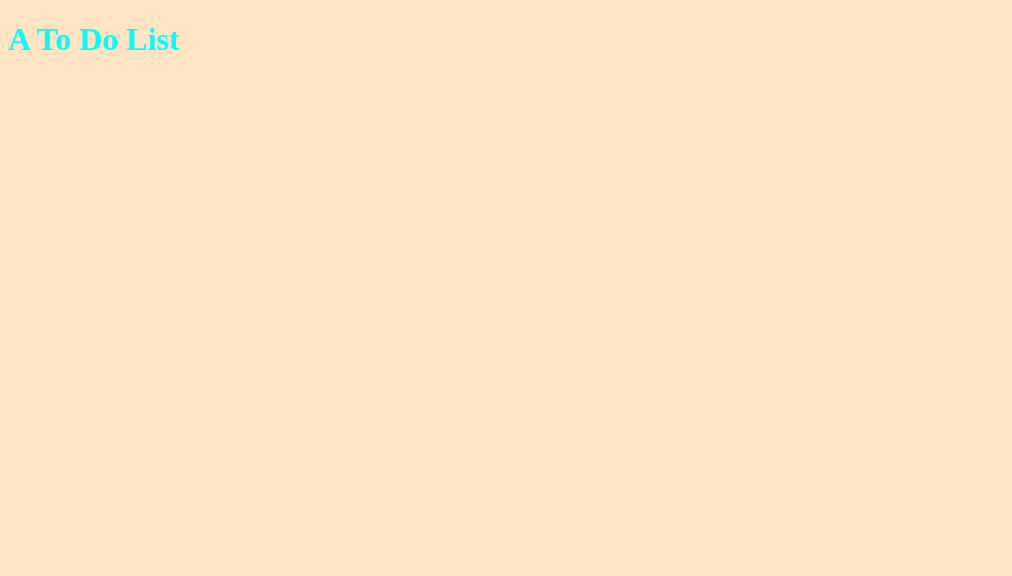
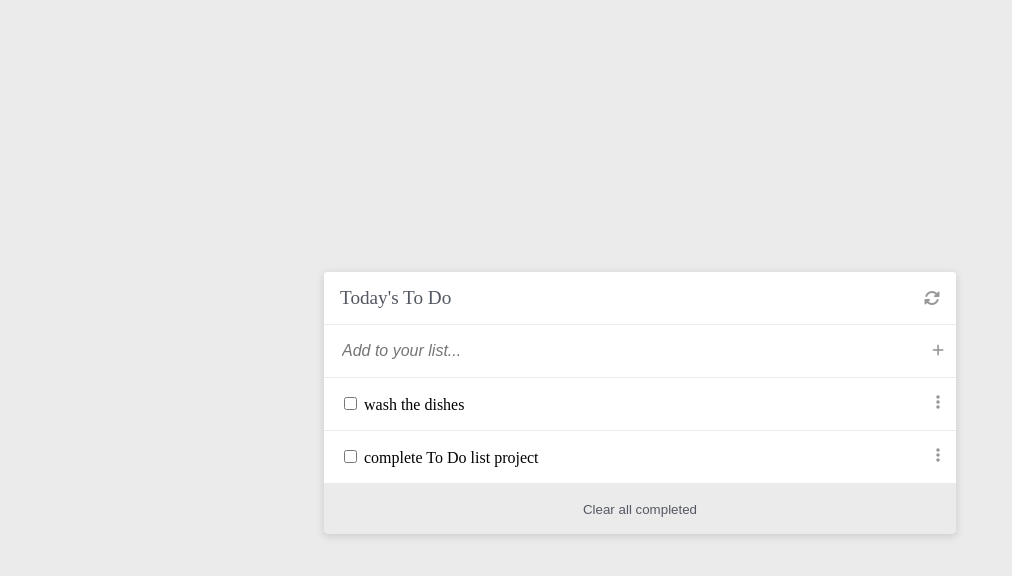
Before and after one commit to Yazino12/todo-list, a website built with webpack: page src/index.html in a window 1280 px wide. Shown: the whole page, without its empty margins (0-1012 px from the left). Built offline with nearby package versions, Linux system fonts and the light colour scheme.

Commit message:
Add list structure Setup project with webpack Modify starting files and structure, styling and script Create array of object to store data for list Add function to populate data from array to corresponding html placeholder element

```diff
--- a/src/index.html
+++ b/src/index.html
@@ -3,9 +3,40 @@
   <head>
     <meta charset="UTF-8" />
     <meta name="viewport" content="width=device-width, initial-scale=1.0" />
+    <script
+      src="https://kit.fontawesome.com/e32d72064d.js"
+      crossorigin="anonymous"
+    ></script>
     <title>To-do list</title>
   </head>
   <body>
-    <h1>A To Do List</h1>
+    <div class="list-wrapper">
+      <div class="stats">
+        <h2>Today's To Do</h2>
+        <i class="fa-solid fa-rotate"></i>
+      </div>
+      <form class="add" method="post" action="/">
+        <div>
+          <input
+            name="note"
+            id="note"
+            type="text"
+            maxlength="255"
+            placeholder="Add to your list..."
+            required
+          />
+          <label for="note" hidden></label>
+        </div>
+        <button type="submit">
+          <i class="fa-solid fa-plus"></i>
+        </button>
+      </form>
+      <ul class="container"></ul>
+      <div class="bottom">
+        <button type="button" class="clear-completed">
+          Clear all completed
+        </button>
+      </div>
+    </div>
   </body>
 </html>
--- a/src/index.js
+++ b/src/index.js
@@ -1,3 +1,28 @@
 import './style.css';
 
-console.log('Hi World!');
+const tasks = [
+  {
+    description: 'wash the dishes',
+    completed: false,
+    index: 0,
+  },
+  {
+    description: 'complete To Do list project',
+    completed: false,
+    index: 1,
+  },
+];
+
+const listPopulator = () => {
+  const container = document.querySelector('.container');
+  tasks.forEach((task) => {
+    const taskEl = `
+    <li class="list-item"><div class="left"><input type="checkbox" id=${task.index} name=${task.index} value=${task.index}>
+    <label for=${task.index}>${task.description}</label></div><div class="right"><i class="fa-solid fa-ellipsis-vertical"></i></div>
+    </li>`;
+
+    container.innerHTML += taskEl;
+  });
+};
+
+listPopulator();
--- a/src/style.css
+++ b/src/style.css
@@ -1,7 +1,128 @@
 body {
-  background-color: bisque;
+  display: flex;
+  justify-content: center;
+  min-width: 500px;
+  min-height: 790px;
+  background-color: rgba(0, 0, 0, 0.08);
 }
 
-h1 {
-  color: aqua;
+h2 {
+  color: #545862;
+  font-size: 1.2rem;
+  font-weight: 400;
+  line-height: 1em;
+  margin: 0;
+  text-overflow: ellipsis;
+  overflow: hidden;
+  white-space: nowrap;
 }
+
+ul {
+  padding: 0;
+  margin: 0;
+}
+
+li {
+  list-style-type: none;
+}
+
+textarea {
+  height: 20px;
+  overflow: auto;
+  color: inherit;
+  font: inherit;
+  margin: 0;
+}
+
+/* SHARED CLASSES  */
+.stats i,
+.add i,
+.list-item i {
+  opacity: 0.5;
+  color: #333;
+  cursor: pointer;
+}
+
+/* LIST WRAPPER  */
+.list-wrapper {
+  display: flex;
+  flex-direction: column;
+  width: 50%;
+  margin: auto;
+  border-radius: 3px;
+  box-shadow: 0 2px 8px rgb(0 0 0 / 15%);
+  background-color: #fff;
+}
+
+/* STATS SECTION  */
+.stats {
+  display: flex;
+  justify-content: space-between;
+  align-items: center;
+  padding: 1em;
+  border-bottom: 1px solid rgba(0, 0, 0, 0.08);
+}
+
+/* ADD NOTES SECTION  */
+.add {
+  display: flex;
+  justify-content: space-between;
+  border-bottom: 1px solid rgba(0, 0, 0, 0.08);
+}
+
+.add div {
+  flex: 1;
+  padding: 1em;
+}
+
+.add div #note {
+  font-size: 1rem;
+  font-style: italic;
+  border: none;
+  outline: none;
+  width: 95%;
+}
+
+.add button {
+  width: 2.7em;
+  background-color: transparent;
+  border: none;
+  padding: 0;
+  color: #545862;
+}
+
+/* NOTES SECTION  */
+.container {
+  display: flex;
+  flex-direction: column;
+}
+
+.container .list-item {
+  display: flex;
+  justify-content: space-between;
+  border-bottom: 1px solid rgba(0, 0, 0, 0.08);
+}
+
+.container .list-item .left,
+.container .list-item .right {
+  padding: 1em;
+}
+
+/* BOTTOM SECTION  */
+.bottom {
+  padding: 1em;
+  text-align: center;
+  background: rgba(0, 0, 0, 0.08);
+}
+
+.bottom .clear-completed {
+  background-color: transparent;
+  border: none;
+  color: #545862;
+  cursor: pointer;
+}
+
+.bottom .clear-completed:hover {
+  text-decoration: underline;
+  color: #333;
+}
```
Also changed, not shown: README.md, dist/index.bundle.js, dist/index.html.
